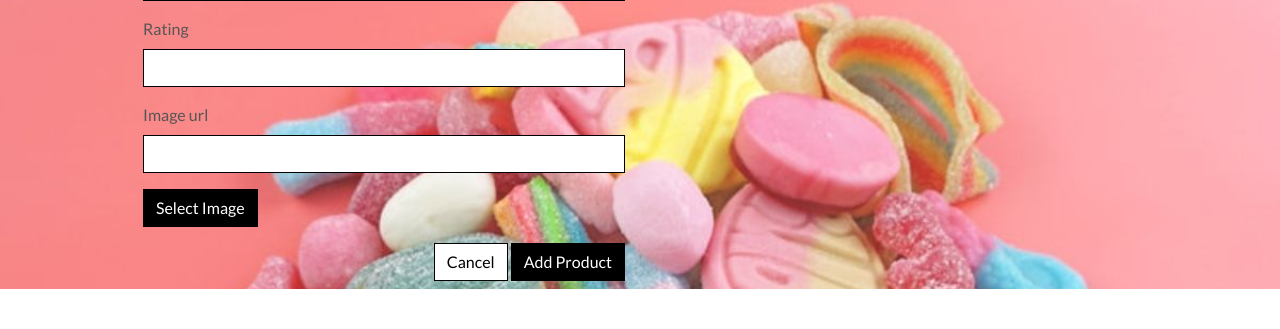
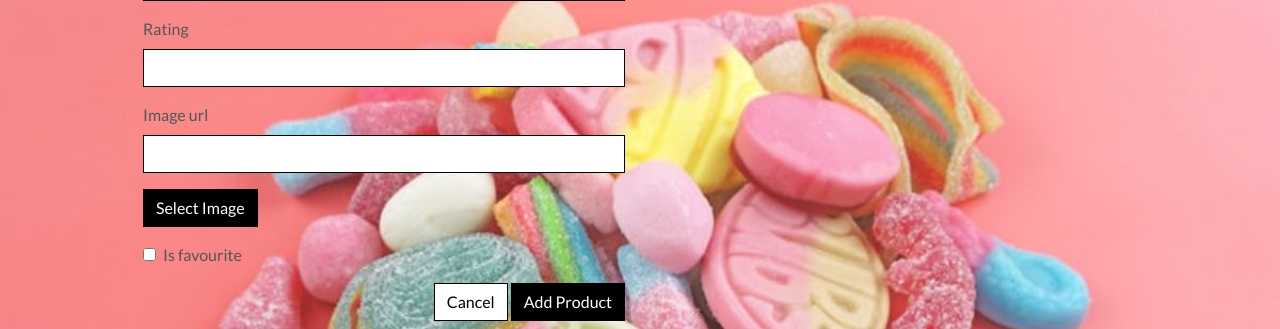
Before and after one commit to mgreenberry/MS4-sweetsntreats, a Django app: page /products/add/ in a window 1280 px wide. Shown: the part 981-1310 px from the top of the page. Before the commit the page ends 1270 px from the top, so only its background shows below. Run offline with Django 3.2, Linux system fonts and the light colour scheme; a user stored in the database is signed in; data comes from the database, SQL or seed files in the repository; both versions use the stored data as it was after the commit; some libraries are stand-ins or nearby versions.

Commit message:
started favourite app

```diff
--- a/checkout/templates/checkout/checkout.html
+++ b/checkout/templates/checkout/checkout.html
@@ -70,6 +70,7 @@
                     </div>
                 </div>
             </div>
+
             <div class="col-12 col-lg-6">
                 <p class="text-muted">Please fill in the form below to complete your order</p>
                 <form action="{% url 'checkout' %}" method="POST" id="payment-form">
--- a/products/admin.py
+++ b/products/admin.py
@@ -8,8 +8,8 @@ class ProductAdmin(admin.ModelAdmin):
         'name',
         'category',
         'price',
-        'rating',
         'image',
+        'is_favourite',
     )
 
     ordering = ('name',)
--- a/products/models.py
+++ b/products/models.py
@@ -28,6 +28,7 @@ class Product(models.Model):
         max_digits=6, decimal_places=2, null=True, blank=True)
     image_url = models.URLField(max_length=1024, null=True, blank=True)
     image = models.ImageField(null=True, blank=True)
+    is_favourite = models.BooleanField(default=False)
 
     def __str__(self):
         return self.name
--- a/products/urls.py
+++ b/products/urls.py
@@ -13,9 +13,12 @@ urlpatterns = [
         'add_review/<int:product_id>/',
         views.add_review, name='add_review'),
     path(
-        'delete_review/<product_id>/<review_id>/',
+        'delete_review/<int:product_id>/<review_id>/',
         views.delete_review, name='delete_review'),
     path(
-        'edit_review/<product_id>/<review_id>/',
+        'edit_review/<int:product_id>/<review_id>/',
         views.edit_review, name='edit_review'),
+    path(
+        'add_favourite/<product_id>/',
+        views.add_favourite, name='add_favourite'),
 ]
--- a/products/views.py
+++ b/products/views.py
@@ -238,3 +238,27 @@ def delete_review(request, product_id, review_id):
         messages.error(request, "You are not allowed to do that.")
 
     return redirect(reverse('product_detail', args=[product_id]))
+
+
+@login_required
+def add_favourite(request, product_id):
+    item = get_object_or_404(Product, pk=product_id)
+    try:
+        if item.is_favourite:
+            item.is_favourite = False
+            messages.success(
+                request,
+                "This item has been deleted from your favourites")
+        else:
+            item.is_favourite = True
+            messages.success(
+                request,
+                "This item has been added to your favourites")
+        item.save()
+    except (KeyError, Product.DoesNotExist):
+        messages.error(
+            request,
+            'This product does not exist')
+        return redirect(reverse('product_detail', args=[product_id]))
+
+    return redirect(reverse('product_detail', args=[product_id]))
--- a/profiles/templates/profiles/profile.html
+++ b/profiles/templates/profiles/profile.html
@@ -42,7 +42,6 @@
                                 <th>Date</th>
                                 <th>Items</th>
                                 <th>Order Total</th>
-                                <th>My Favourite</th>
                             </tr>
                         </thead>
                         <tbody>
```
Also changed, not shown: products/templates/products/products.html (+4 -3 lines), db.sqlite3, products/migrations/0009_product_is_favourite.py (added).
